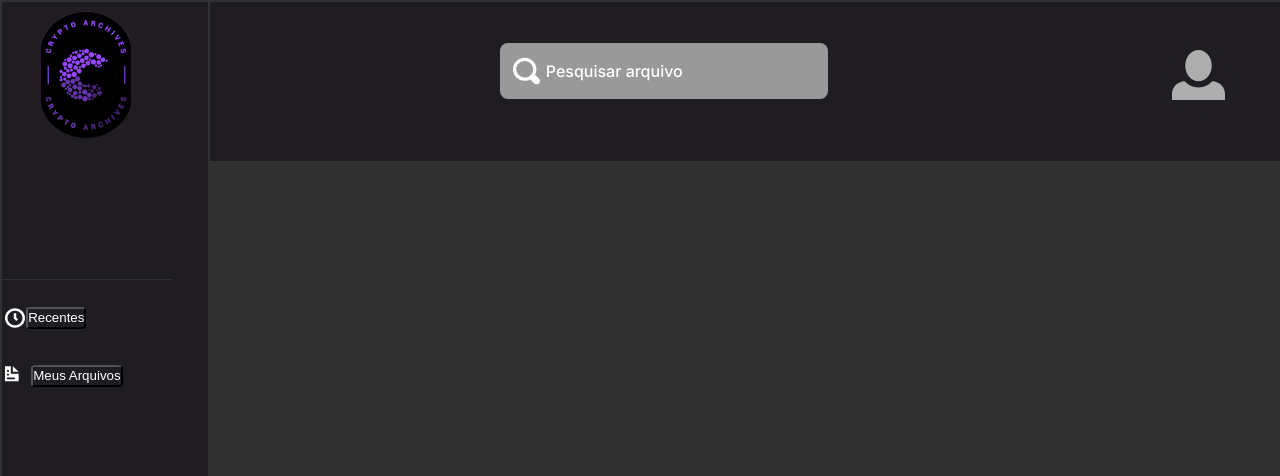
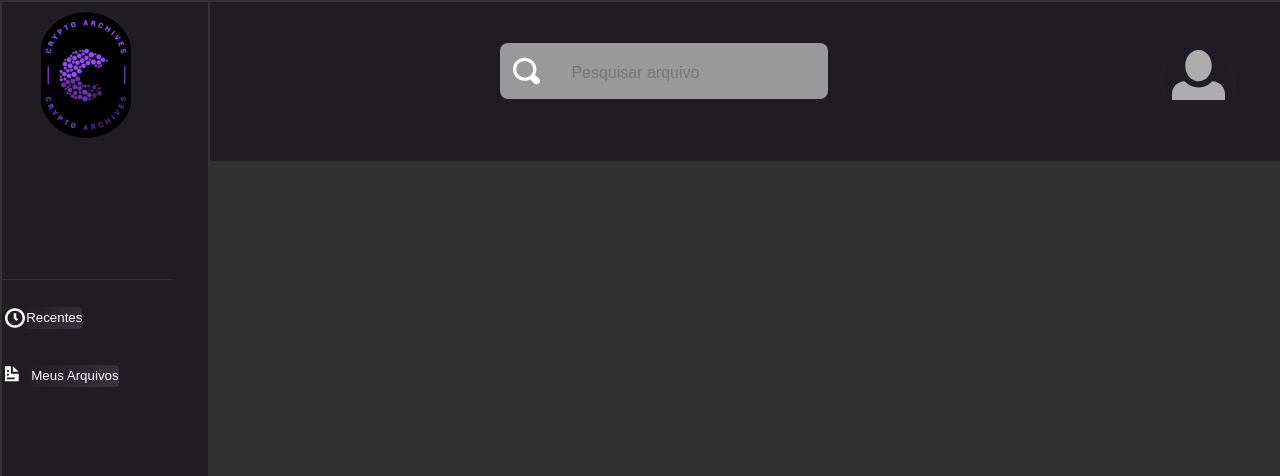
Before and after one commit to Macedolaz/CryptoArchives, a Flask app: page /lixeira in a window 1280 px wide. Shown: the top 476 px of the page. Run offline with Flask 3, Linux system fonts and the light colour scheme; the visitor is signed in with stand-in values (Sample User, id 1).

Commit message:
Descrição das mudanças realizadas

```diff
--- a/static/css/pagina-oficial.css
+++ b/static/css/pagina-oficial.css
@@ -127,11 +127,18 @@ button {
   left: 20%;
   overflow: hidden;
   max-height: 100%;
-  background-color: #1f1d22;
+  background: linear-gradient(135deg, #1f1d22, #38343d); /* Adicionei um gradiente */
   border-radius: 9%;
+  border: none; /* Removi a borda padrão */
   color: white;
+  cursor: pointer; /* Mudei o cursor para pointer */
+  transition: background 0.3s, box-shadow 0.3s; /* Adicionei transições suaves */
 }
 
+button:hover {
+  background: linear-gradient(135deg, #38343d, #1f1d22); /* Inverti o gradiente no hover */
+  box-shadow: 0 6px 8px rgba(0, 0, 0, 0.15); /* Aumentei a sombra no hover */
+}
 #search-input {
   margin-top: 3%;
   width: 80%;
--- a/templates/lixeira.html
+++ b/templates/lixeira.html
@@ -64,8 +64,11 @@
 
         <div class="pesquisa">
             <div class="pesquisa-child"></div>
-            <div class="pesquisar-arquivo">Pesquisar arquivo</div>
         </div>
+
+        <div class="pesquisa">
+            <input type="text" id="search-input" placeholder="Pesquisar arquivo">
+          </div>
 
         <div class="recentes">
             <button id="recentes">Recentes</button>
```
Also changed, not shown: static/uploads/gabriielmaceedo@gmail.com/download.jpeg (deleted), usuarios.db.
